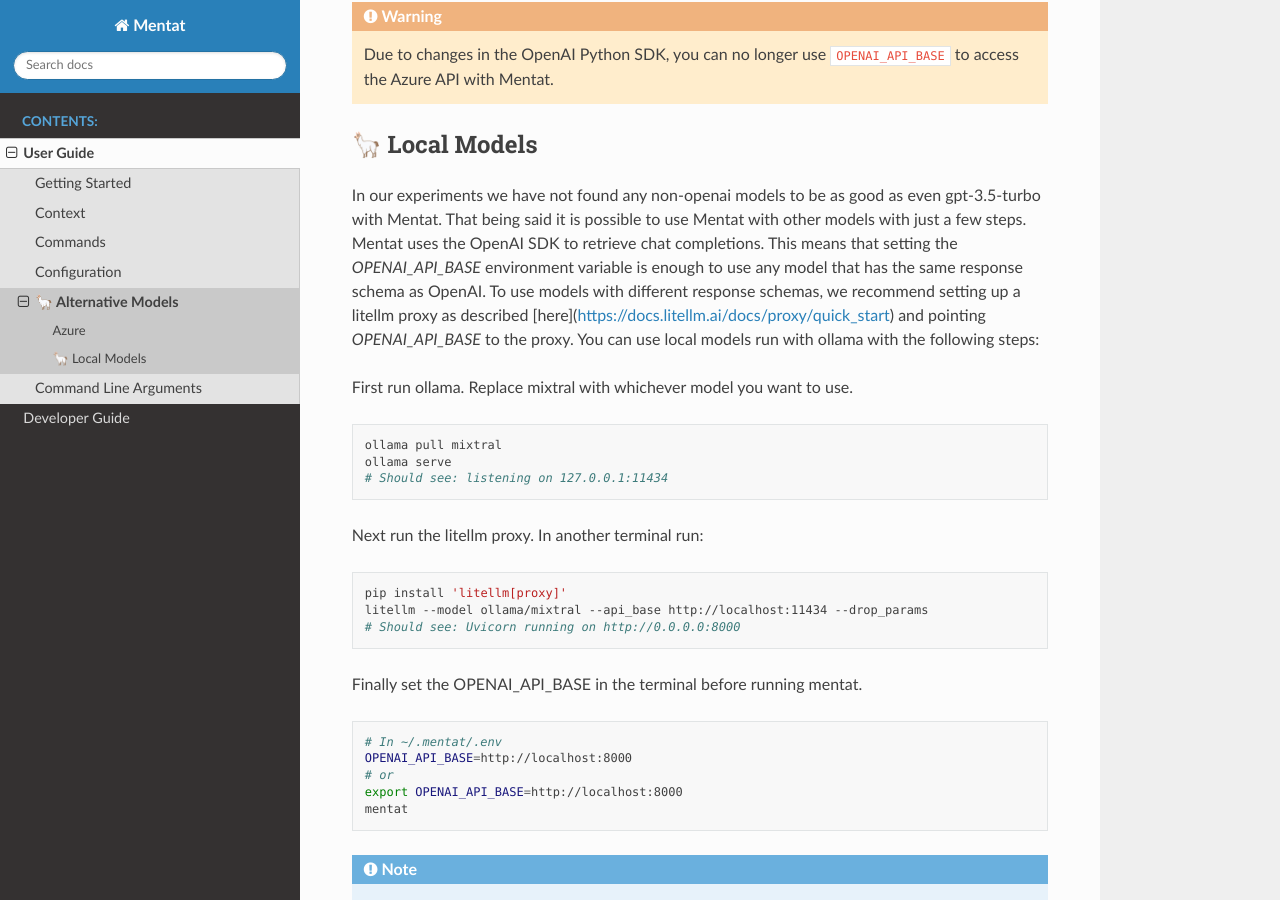
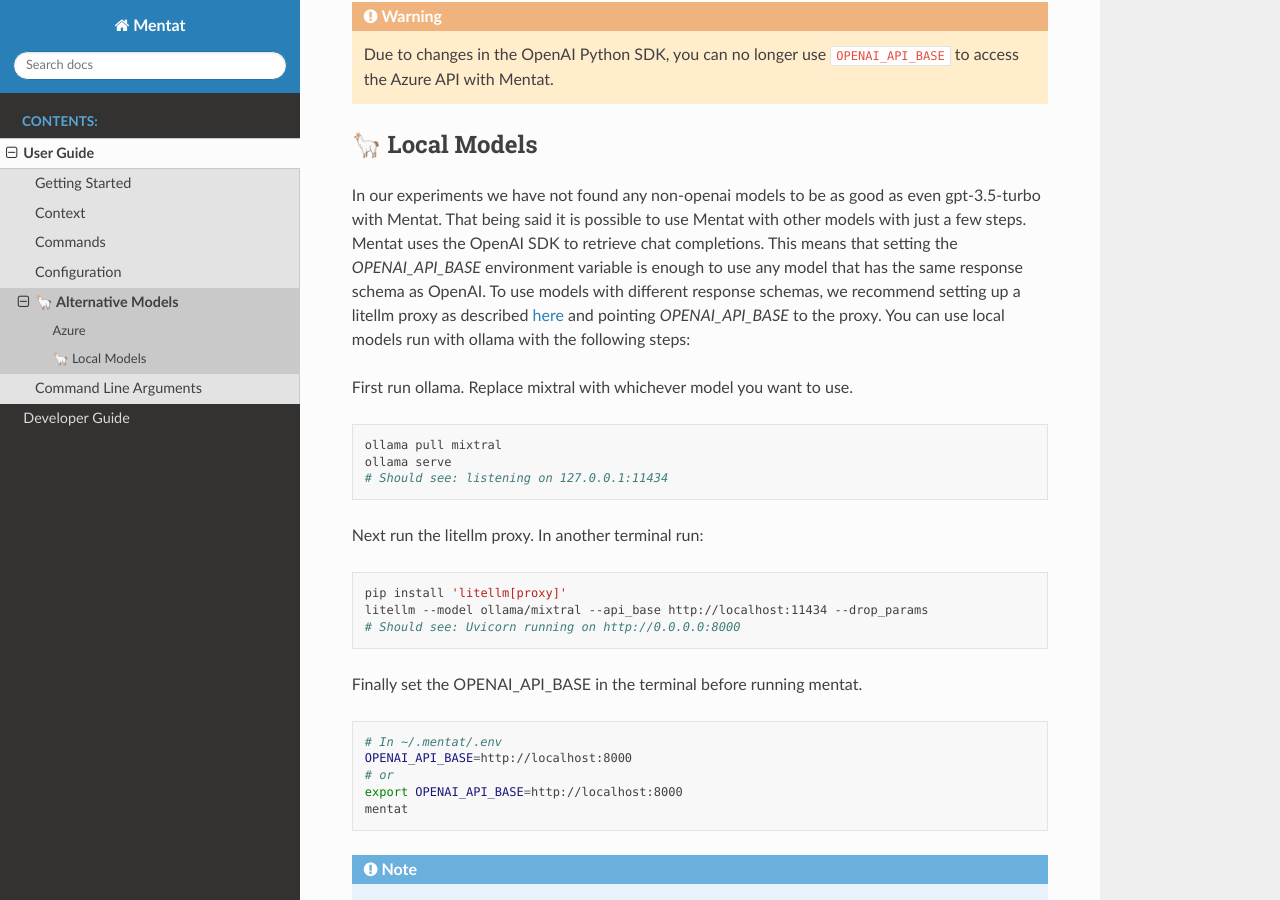
Before and after one commit to AbanteAI/mentat, a Sphinx documentation site: the page built from docs/source/user/alternative_models.rst, in a window 1280 px wide and 900 px high, scrolled down 362 px. Built offline with Sphinx 7.4.7 and the Read the Docs theme 2.0.0, drawn with Linux system fonts in a browser that asks for light colours.

Commit message:
Update alternative_models.rst
Fix markdown link

```diff
--- a/docs/source/user/alternative_models.rst
+++ b/docs/source/user/alternative_models.rst
@@ -16,7 +16,7 @@
 🦙 Local Models
 ---------------
 
-In our experiments we have not found any non-openai models to be as good as even gpt-3.5-turbo with Mentat. That being said it is possible to use Mentat with other models with just a few steps. Mentat uses the OpenAI SDK to retrieve chat completions. This means that setting the `OPENAI_API_BASE` environment variable is enough to use any model that has the same response schema as OpenAI. To use models with different response schemas, we recommend setting up a litellm proxy as described [here](https://docs.litellm.ai/docs/proxy/quick_start) and pointing `OPENAI_API_BASE` to the proxy. You can use local models run with ollama with the following steps:
+In our experiments we have not found any non-openai models to be as good as even gpt-3.5-turbo with Mentat. That being said it is possible to use Mentat with other models with just a few steps. Mentat uses the OpenAI SDK to retrieve chat completions. This means that setting the `OPENAI_API_BASE` environment variable is enough to use any model that has the same response schema as OpenAI. To use models with different response schemas, we recommend setting up a litellm proxy as described `here <https://docs.litellm.ai/docs/proxy/quick_start>`__ and pointing `OPENAI_API_BASE` to the proxy. You can use local models run with ollama with the following steps:
 
 First run ollama. Replace mixtral with whichever model you want to use.
 
```
